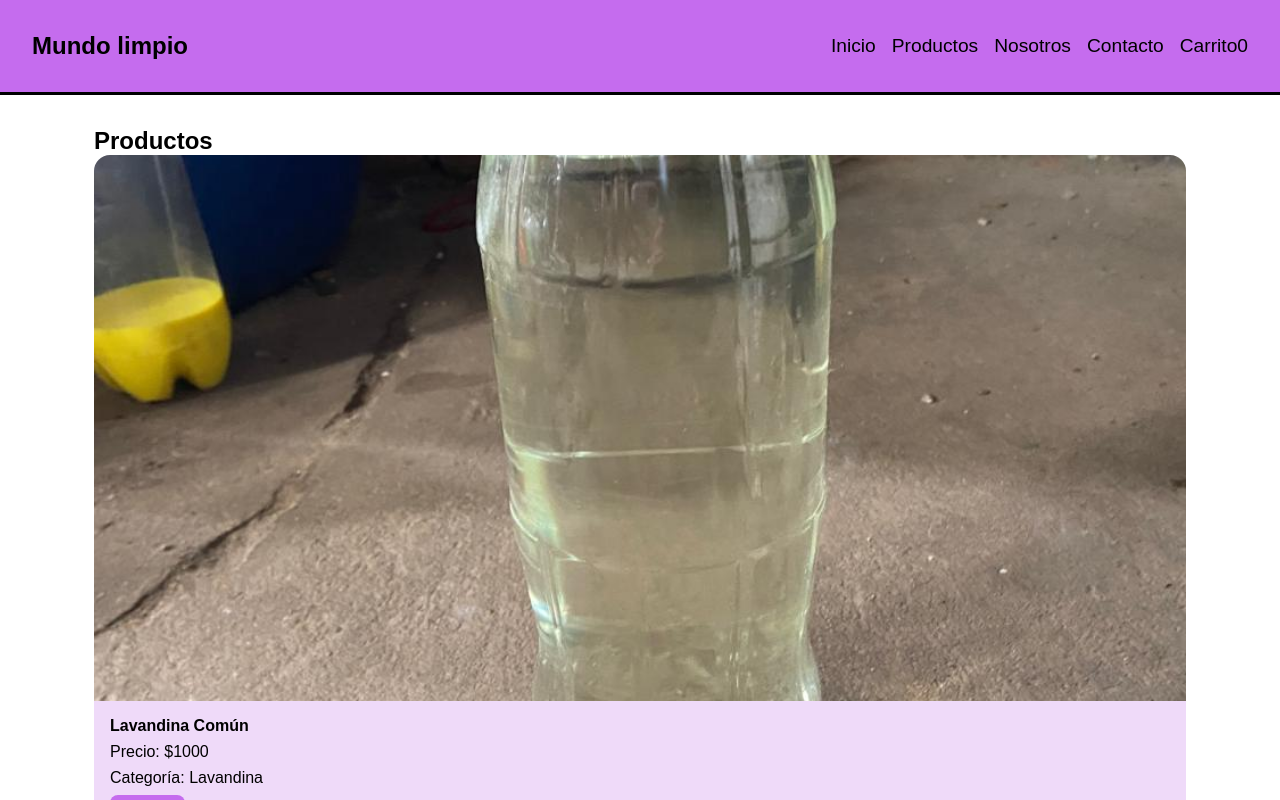
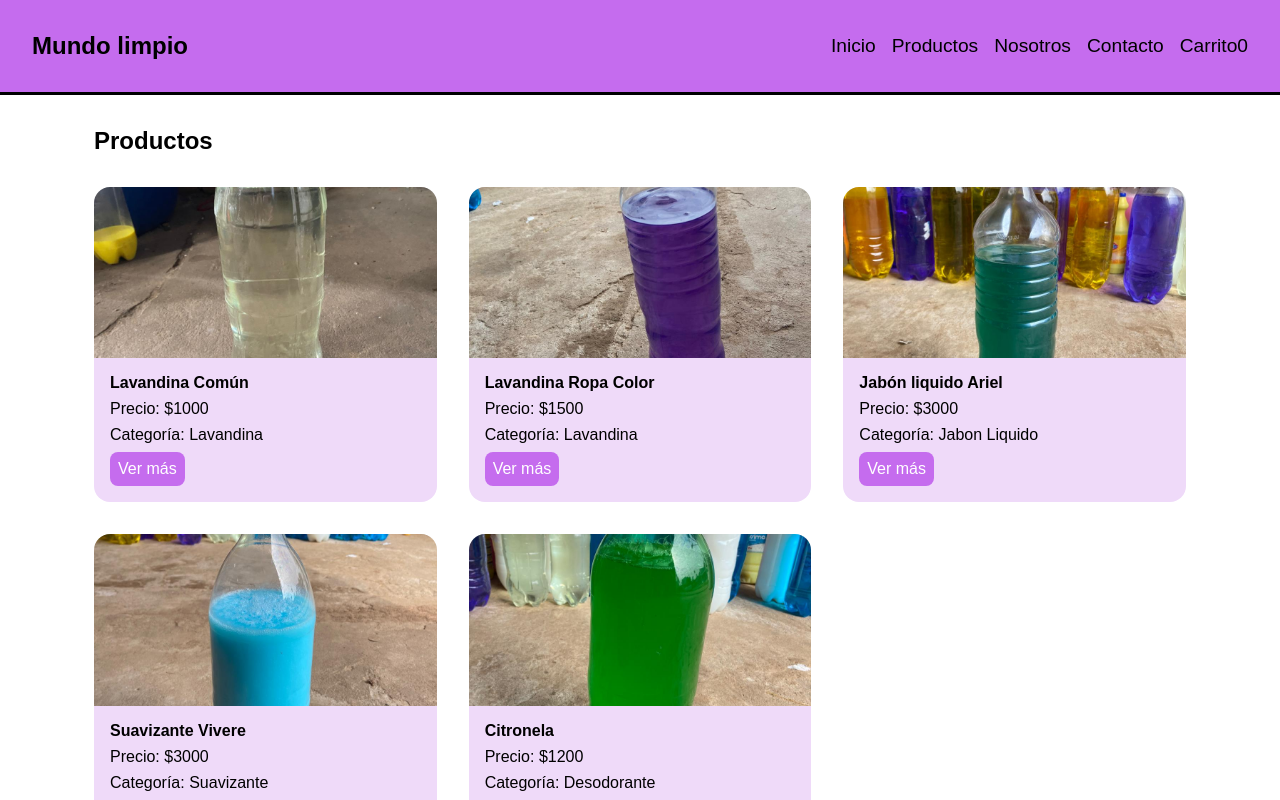
Before and after one commit to zotel1/react-ecommerce, a React (Create React App) app: page / in a window 1280 px wide. Shown: the top 800 px of the page. Built offline with nearby package versions, Linux system fonts and the light colour scheme.

Commit message:
update: estilo

```diff
--- a/src/components/ItemList.jsx
+++ b/src/components/ItemList.jsx
@@ -5,7 +5,7 @@ const ItemList = ( {productos, titulo} ) => {
     return (
         <div className="container">
             <h2 className="main-title">{toCapital(titulo)}</h2>
-            <div>
+            <div className="productos">
                 { productos.map((prod) => <Item key={prod.id} producto={prod} />) }
             </div>
         </div>
```
